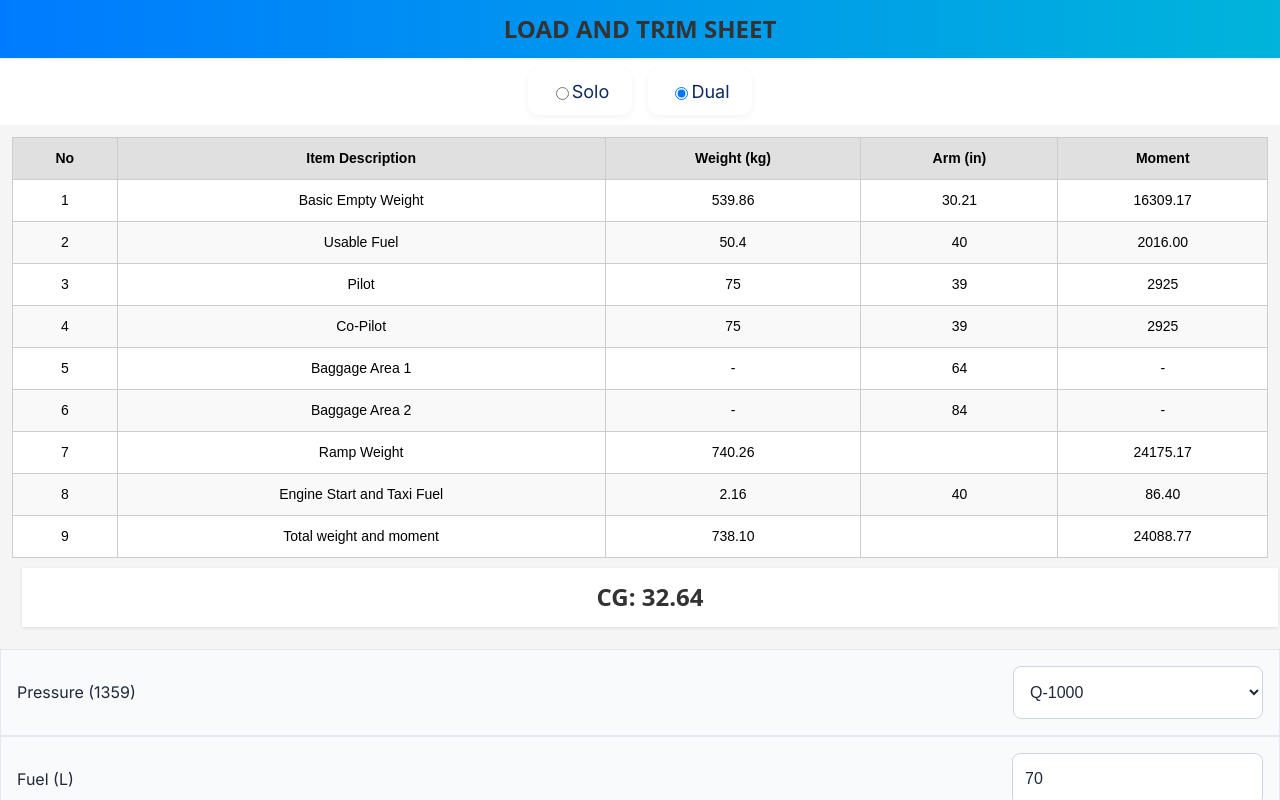
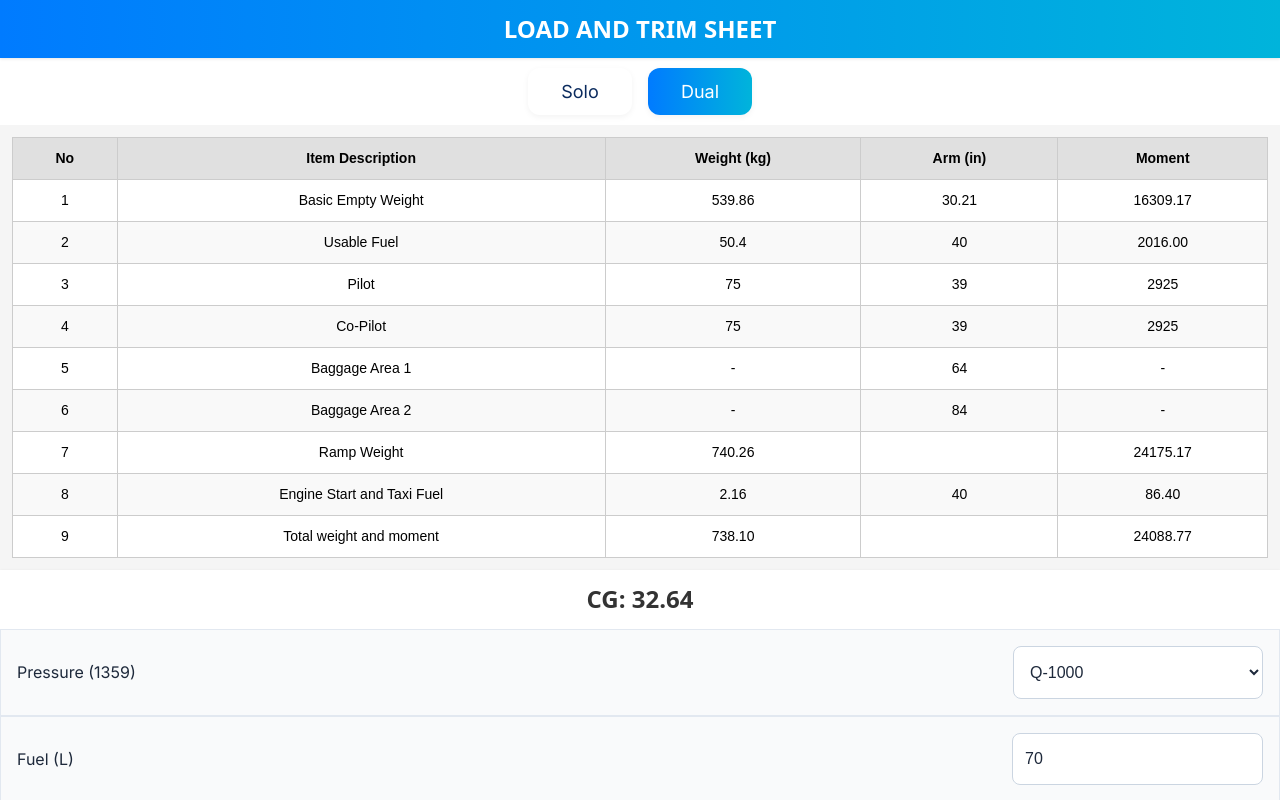
Before and after one commit to bibin-jaimon/2025-load-trim-pwa, a React (Vite) app: page / in a window 1280 px wide. Shown: the top 800 px of the page. Built offline with nearby package versions, Linux system fonts and the light colour scheme.

Commit message:
Style update

```diff
--- a/src/App.jsx
+++ b/src/App.jsx
@@ -114,7 +114,10 @@ function App() {
         className="app-container"
       >
         <h1
-          style={{ background: "linear-gradient(to right, #007bff, #00b4db)" }}
+          style={{
+            color: "white",
+            background: "linear-gradient(to right, #007bff, #00b4db)",
+          }}
         >
           LOAD AND TRIM SHEET
         </h1>
@@ -124,6 +127,18 @@ function App() {
           onChange={setMode}
         />
         {canShow && trimSheetData && <TrimSheet data={trimSheetData} />}
+        {trimSheetData && (
+          <div
+            style={{
+              justifyContent: "center",
+              alignContent: "flex-start",
+              width: "100%",
+              margin: "0 auto",
+            }}
+          >
+            <h1>CG: {trimSheetData.cg}</h1>
+          </div>
+        )}
         {canShow && (
           <TitleWithSelector
             title={`Pressure (${selectedPressure.value})`}
--- a/src/components/radio-button.jsx
+++ b/src/components/radio-button.jsx
@@ -38,9 +38,9 @@ const styles = {
     userSelect: "none",
   },
   selected: {
-    // background: "linear-gradient(to right, #007bff, #00b4db)",
-    // borderColor: "#007bff",
-    // color: "#fff",
+    background: "linear-gradient(to right, #007bff, #00b4db)",
+    borderColor: "#007bff",
+    color: "#fff",
     // boxShadow: "0 4px 12px rgba(0, 123, 255, 0.4)",
   },
   hiddenInput: {
@@ -85,7 +85,7 @@ const RadioButtonGroup = ({
                 value={option}
                 checked={isSelected}
                 onChange={() => onChange(option)}
-                // style={styles.hiddenInput}
+                style={styles.hiddenInput}
               />
               <span>{option}</span>
             </label>
--- a/src/components/trim-sheet/trim-sheet.jsx
+++ b/src/components/trim-sheet/trim-sheet.jsx
@@ -64,15 +64,6 @@ const TrimSheet = ({ data }) => {
           ))}
         </tbody>
       </table>
-      <div
-        style={{
-          justifyContent: "center",
-          width: "100%",
-          margin: "10px",
-        }}
-      >
-        <h1>CG: {data.cg}</h1>
-      </div>
     </div>
   );
 };
```
